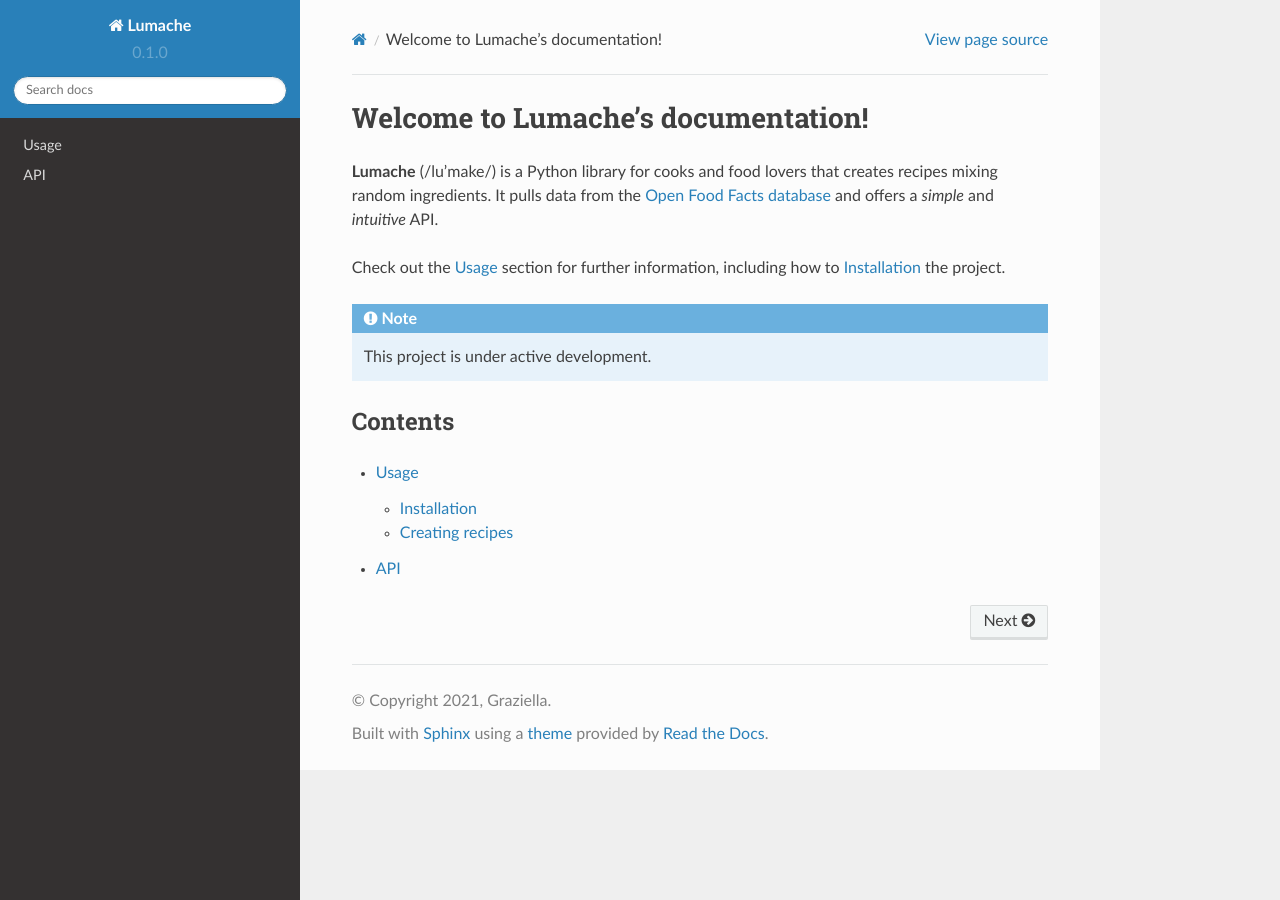
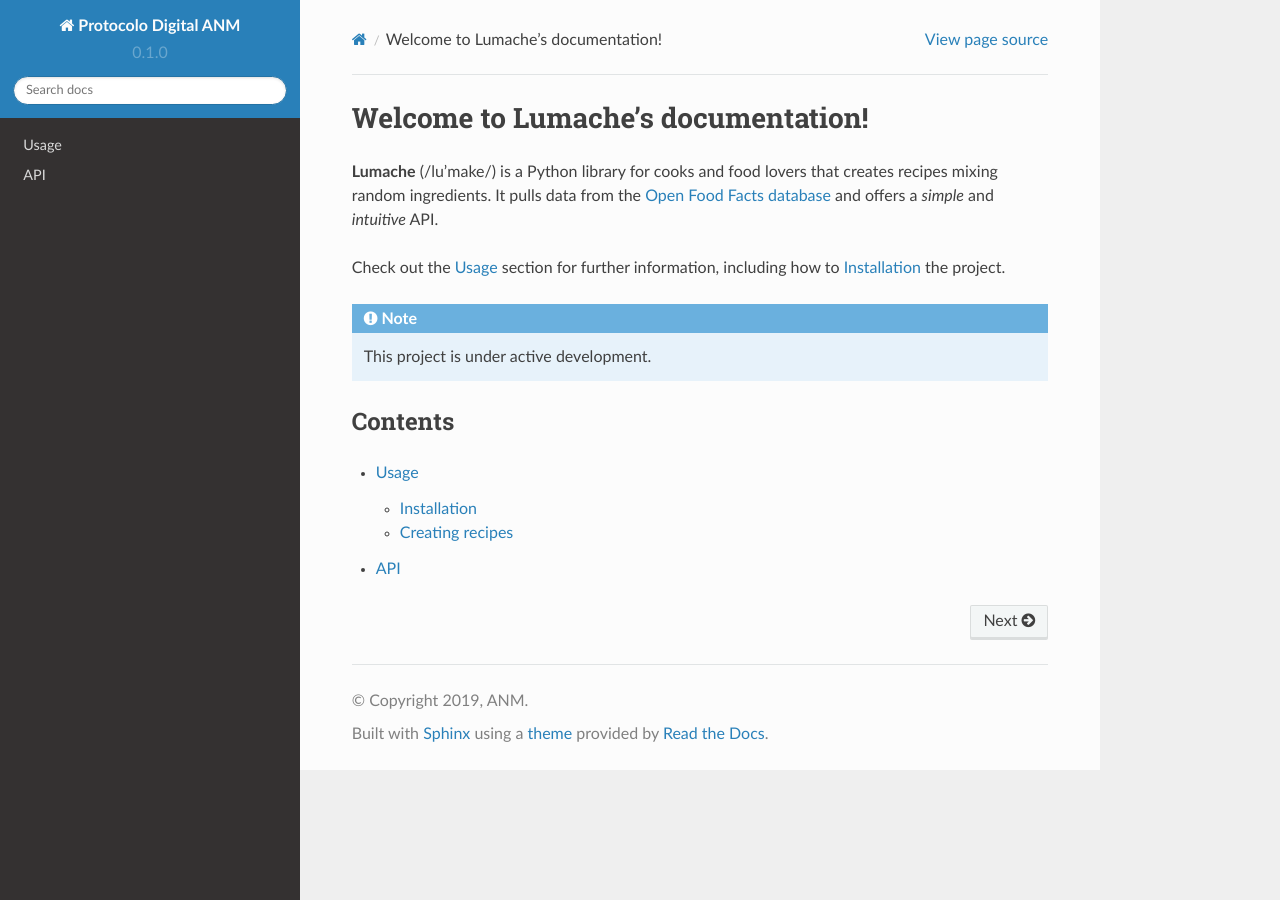
Before and after one commit to carlacastilhos/protocoloANM2, a Sphinx documentation site: the page built from docs/source/index.rst, in a window 1280 px wide. Built offline with Sphinx 7.4.7 and the Read the Docs theme 2.0.0, drawn with Linux system fonts in a browser that asks for light colours.

Commit message:
Update conf.py

```diff
--- a/docs/source/conf.py
+++ b/docs/source/conf.py
@@ -2,9 +2,9 @@
 
 # -- Project information
 
-project = 'Lumache'
-copyright = '2021, Graziella'
-author = 'Graziella'
+project = 'Protocolo Digital ANM'
+copyright = '2019, ANM'
+author = 'ANM'
 
 release = '0.1'
 version = '0.1.0'
```
